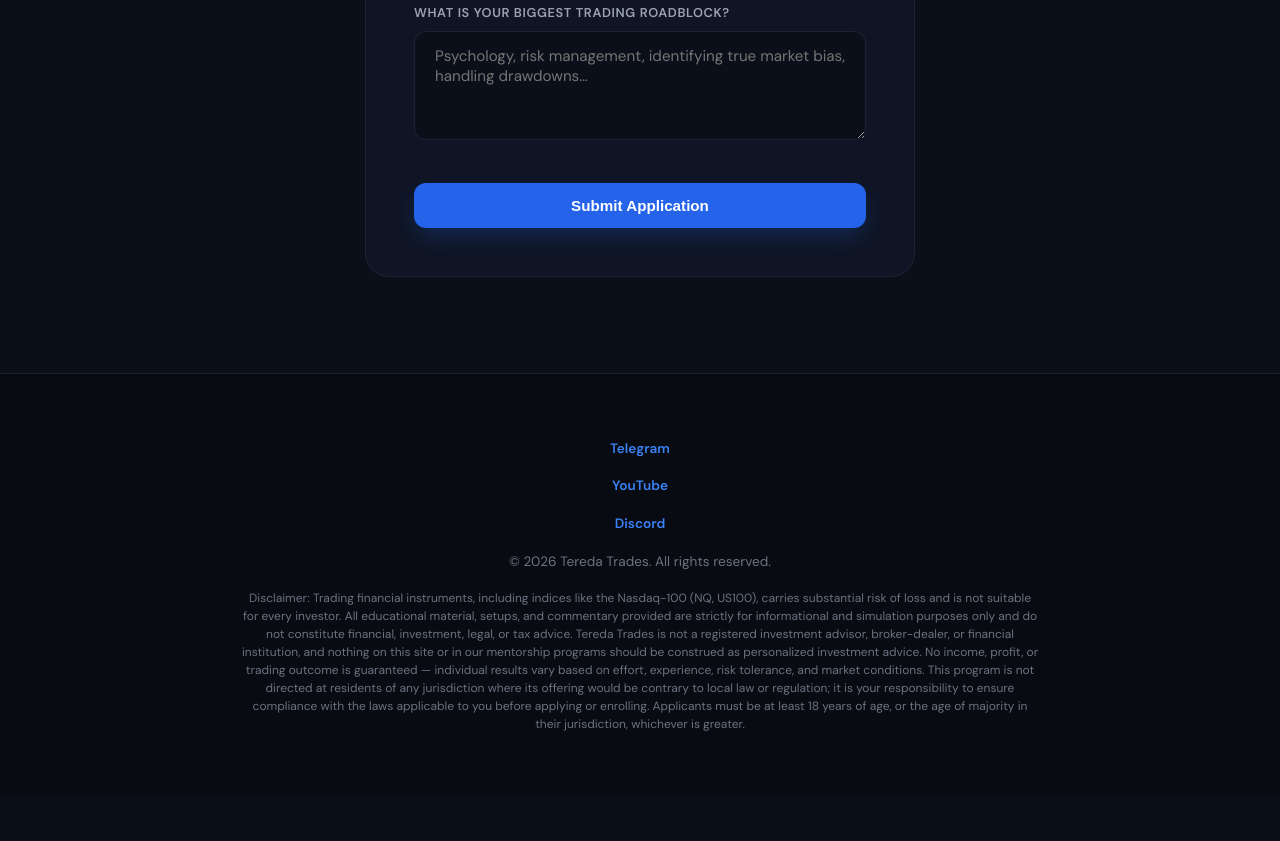
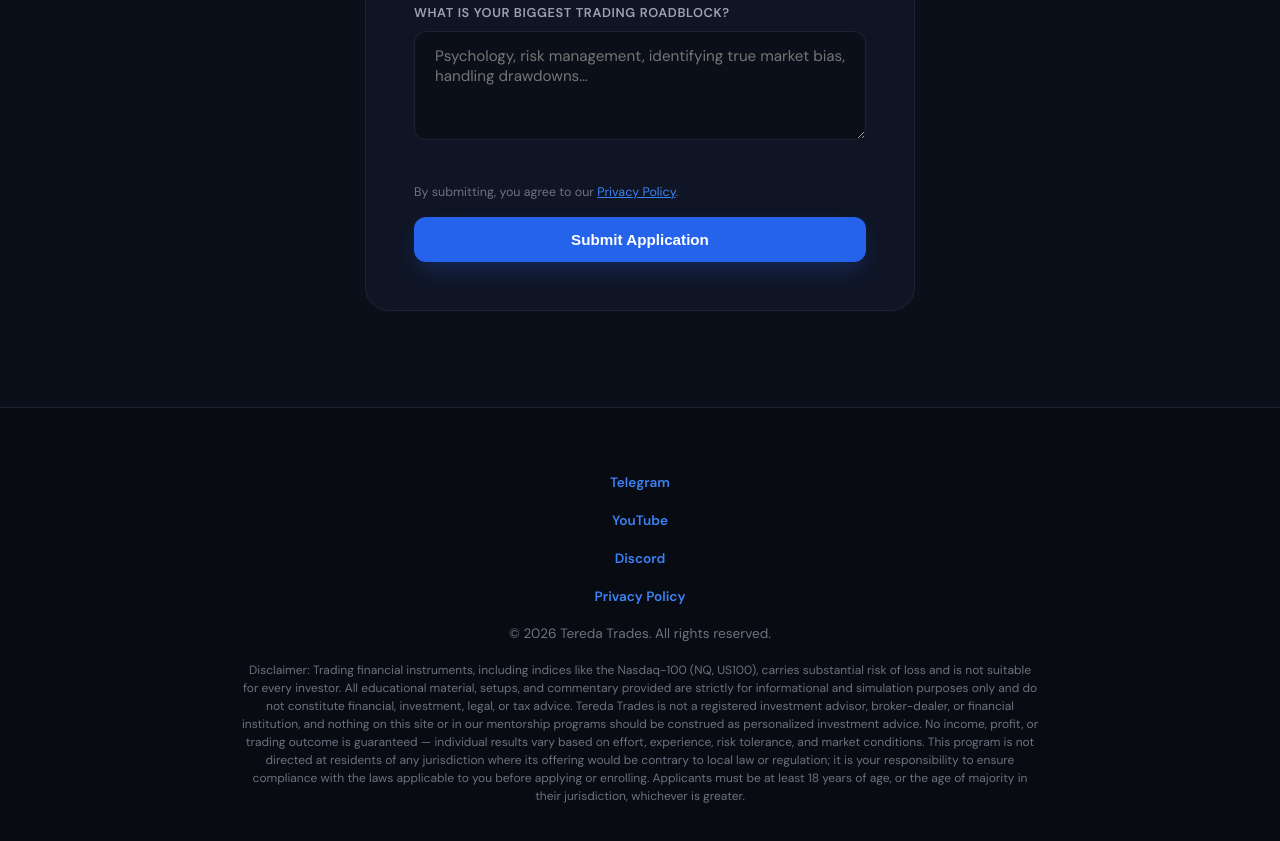
Before and after one commit to TeredaTrades/teredatrades-website, a plain HTML site: page index.html in a window 1280 px wide. Shown: the part 5588-6429 px from the top of the page. Before the commit the page ends 6385 px from the top, so only its background shows below. Drawn offline with Linux system fonts and the light colour scheme.

Commit message:
Update index.html

```diff
--- a/index.html
+++ b/index.html
@@ -374,6 +374,9 @@
             <textarea id="message" name="message" rows="4" placeholder="Psychology, risk management, identifying true market bias, handling drawdowns…"></textarea>
             <span class="form-error" aria-live="polite"></span>
           </div>
+          <p style="font-size: 0.78rem; color: var(--text-dark); margin-bottom: 1rem; line-height: 1.5;">
+            By submitting, you agree to our <a href="privacy.html" style="color: var(--accent-hover);">Privacy Policy</a>.
+          </p>
           <button type="submit" class="btn btn-primary w-full">Submit Application</button>
         </form>
 
@@ -410,6 +413,7 @@
     <a href="https://t.me/TeredaTrades" target="_blank" class="footer-social">Telegram</a>
     <a href="https://www.youtube.com/@TeredaTrades" target="_blank" class="footer-social">YouTube</a>
     <a href="https://discord.gg/Cd6qRq2PVn" target="_blank" class="footer-social">Discord</a>
+    <a href="privacy.html" class="footer-social">Privacy Policy</a>
     <p>&copy; 2026 Tereda Trades. All rights reserved.</p>
     <p class="footer-disclaimer">
   Disclaimer: Trading financial instruments, including indices like the Nasdaq-100 (NQ, US100), carries
```
